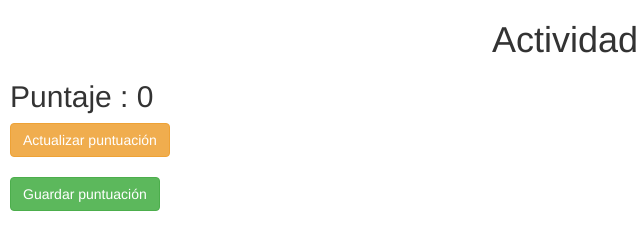
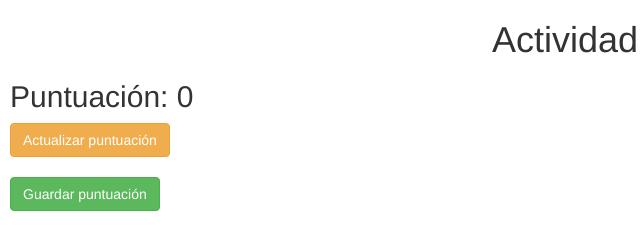
Before and after one commit to byjusmx3/ADV-C96-Actividad-2, a plain HTML site: page index.html in a window 1280 px wide. Shown: the top 228 px of the page, 60-700 px from the left. Drawn offline with nearby package versions, Linux system fonts and the light colour scheme.

Commit message:
Update index.html

```diff
--- a/index.html
+++ b/index.html
@@ -12,7 +12,7 @@
 
 <div class="container">
 	<h1 style="text-align: center;">Actividad 1</h1>
-	<h2 id="score">Puntaje : 0</h2>
+	<h2 id="score">Puntuación: 0</h2>
 
 	<button class="btn btn-warning" onclick="updateScore();">Actualizar puntuación</button>
 	<br>
```
